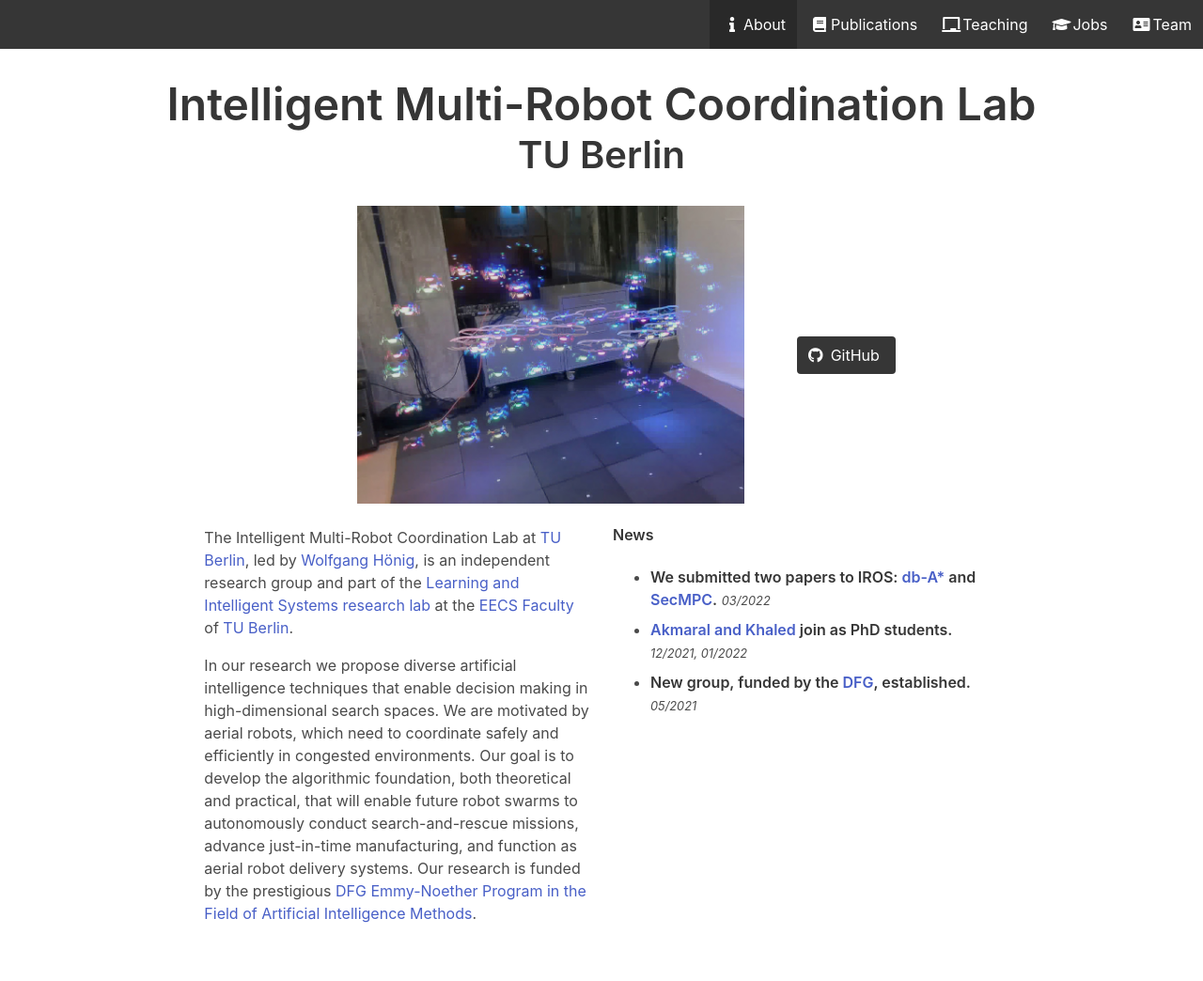
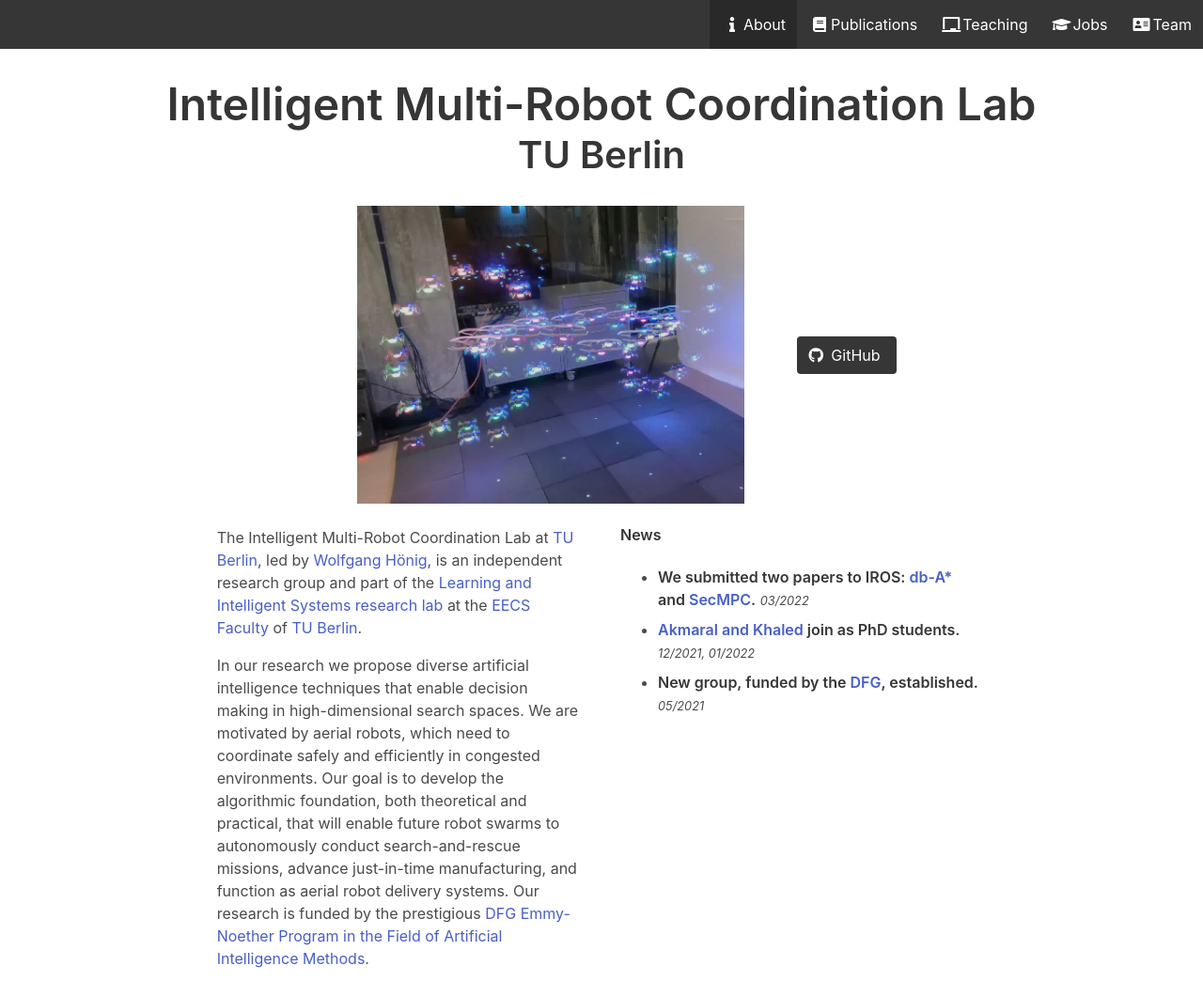
Before and after one commit to IMRCLab/imrclab.github.io, a Jekyll site: the page built from index.html, in a window 1280 px wide. Shown: the whole page at 94% size. Built offline with Jekyll 4.4.1, drawn with Linux system fonts in a browser that asks for light colours; before the commit the page ends 996 px from its top, so only the background shows below that.

Commit message:
CSS: add small left/right minimum margins

```diff
--- a/assets/css/main.css
+++ b/assets/css/main.css
@@ -1,3 +1,8 @@
+.content {
+  margin-left:0.5em;
+  margin-right:0.5em;
+}
+
 .section-heading {
   text-align: center;
   margin-top: 2em;
```
